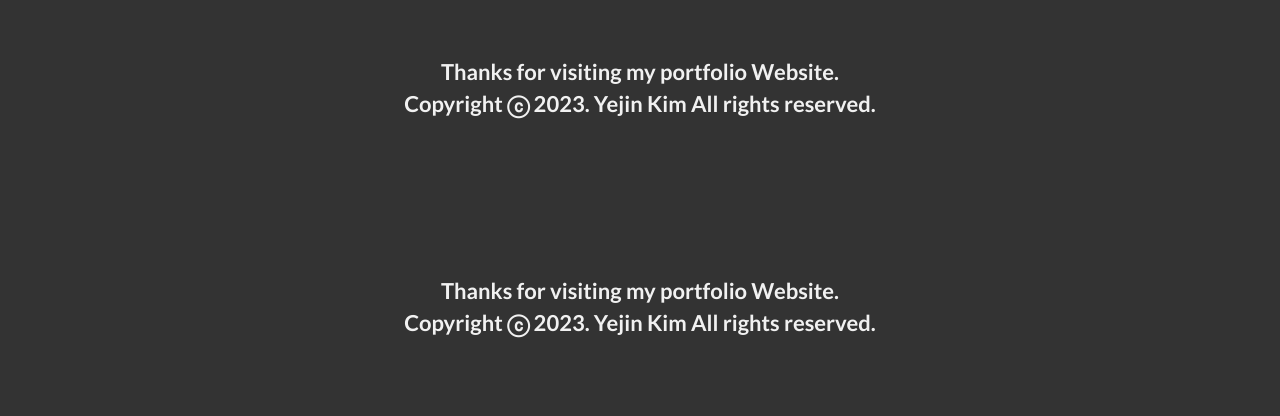
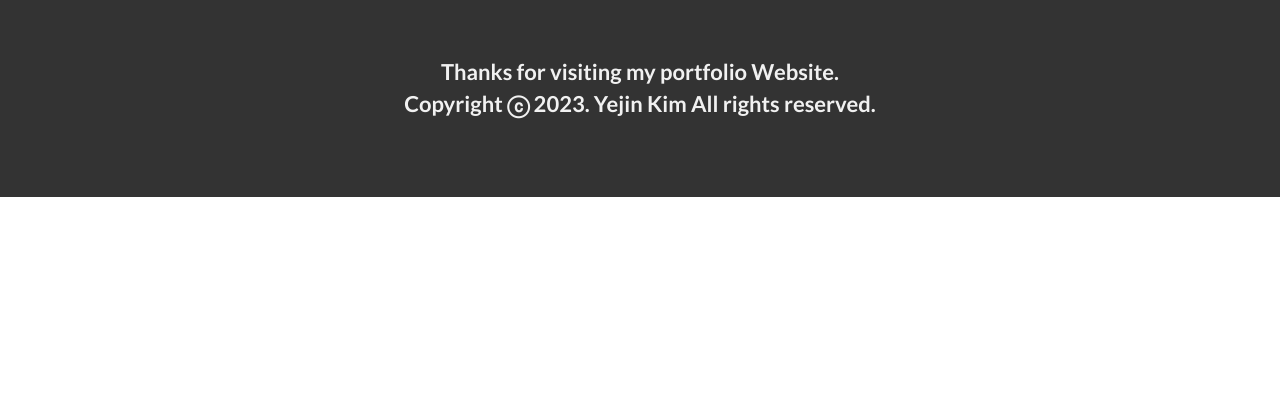
Before and after one commit to yejin34/PORTFOLIO, a plain HTML site: page index.html in a window 1280 px wide. Shown: the part 4022-4438 px from the top of the page. After the commit the page ends 4219 px from the top, so only its background shows below. Drawn offline with Linux system fonts and the light colour scheme.

Commit message:
third commit

```diff
--- a/index.html
+++ b/index.html
@@ -200,12 +200,6 @@
         <p>Copyright ⓒ 2023. Yejin Kim All rights reserved.</p>
       </div>
     </section>
-    <section id="footer">
-      <div class="wrap">
-        <p>Thanks for visiting my portfolio Website.</p>
-        <p>Copyright ⓒ 2023. Yejin Kim All rights reserved.</p>
-      </div>
-    </section>
   </div>
 </body>
 </html>
```
